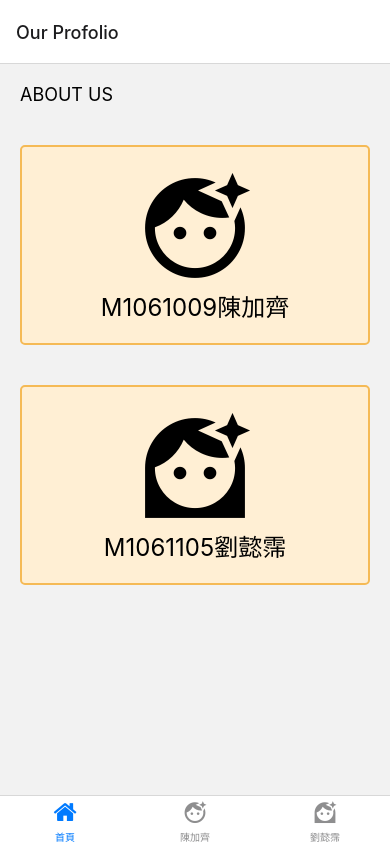
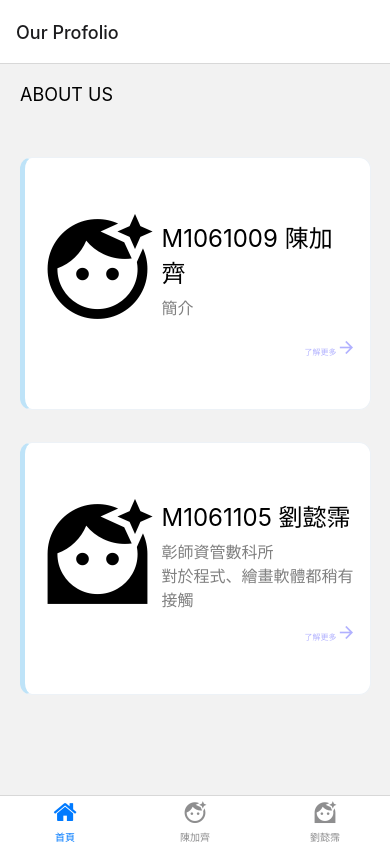
Before and after one commit to kitakita8879/web_final_project, a React Native app: screen / in a window 390 px wide. Built offline with nearby package versions, Linux system fonts and the light colour scheme.

Commit message:
home page

```diff
--- a/Home.js
+++ b/Home.js
@@ -1,21 +1,47 @@
 import { useState,useRef,useEffect } from "react";
 import { StyleSheet, Text, View, Image, TouchableOpacity } from 'react-native';
 import MaterialIcon from 'react-native-vector-icons/MaterialCommunityIcons';
+import { Button,HStack,VStack } from "@chakra-ui/react";
+import { useMediaQuery } from '@chakra-ui/media-query';
 
 
 export const HomeScreen = ({route, navigation}) =>{
+    const [isNotSmallerScreen] = useMediaQuery("(min-width:600px)");
+
     return (
         <View style={styles.container}>
             <Text style={{fontSize:18,margin:20}}>ABOUT US</Text>
             <View style={styles.item}>
-                <TouchableOpacity style={styles.btn} onPress={()=>navigation.navigate("M1061009")}>
-                    <MaterialIcon name="face-man-shimmer" size={120}/>
-                    <Text style={{fontSize:24}}>M1061009陳加齊</Text>
-                </TouchableOpacity>
-                <TouchableOpacity style={styles.btn} onPress={()=>navigation.navigate("M1061105")}>
-                    <MaterialIcon name="face-woman-shimmer" size={120}/>
-                    <Text style={{fontSize:24}}>M1061105劉懿霈</Text>
-                </TouchableOpacity>
+            <Button rounded="xl" borderWidth="1px" direction="row" flexWrap="wrap" mt={8} bg="white" borderColor="gray.100" borderLeftWidth="5px" borderLeftColor="blue.100" w={(isNotSmallerScreen) ? '30vw':'90vw'} h={(isNotSmallerScreen) ? '50vh':'30vh'}  _hover={{shadow: "lg" }} onClick={()=>navigation.navigate("M1061009")}>
+                    <VStack>
+                        <HStack spacing="1" >
+                            <MaterialIcon name="face-man-shimmer" size={120}/>
+                            <VStack direction="column" align='start' flexWrap="wrap" w={(isNotSmallerScreen) ? '20vw':'50vw'} >
+                                <Text style={{fontSize:24}}>M1061009 陳加齊</Text>
+                                <Text style={{fontSize:16, color:'gray',marginTop:6,flexWrap:"wrap",alignSelf:'flex-start'}}>簡介</Text>
+
+                            </VStack>
+                        </HStack>
+                        <Text style={{fontSize:8, color:'blue',opacity: 0.3,alignSelf:'flex-end',justifyContent:'flex-end'}}>了解更多
+                            <MaterialIcon name="arrow-right" size={20}/>
+                        </Text>
+                    </VStack>
+                </Button>
+                <Button rounded="xl" borderWidth="1px" direction="row" flexWrap="wrap" mt={8} bg="white" borderColor="gray.100" borderLeftWidth="5px" borderLeftColor="blue.100" w={(isNotSmallerScreen) ? '30vw':'90vw'} h={(isNotSmallerScreen) ? '50vh':'30vh'}  _hover={{shadow: "lg" }} onClick={()=>navigation.navigate("M1061105")}>
+                    <VStack>
+                        <HStack spacing="1" >
+                            <MaterialIcon name="face-woman-shimmer" size={120}/>
+                            <VStack direction="column" align='start' flexWrap="wrap" w={(isNotSmallerScreen) ? '20vw':'50vw'} >
+                                <Text style={{fontSize:24}}>M1061105 劉懿霈</Text>
+                                <Text style={{fontSize:16, color:'gray',marginTop:6,flexWrap:"wrap",alignSelf:'flex-start'}}>彰師資管數科所<br/>對於程式、繪畫軟體都稍有接觸</Text>
+
+                            </VStack>
+                        </HStack>
+                        <Text style={{fontSize:8, color:'blue',opacity: 0.3,alignSelf:'flex-end',justifyContent:'flex-end'}}>了解更多
+                            <MaterialIcon name="arrow-right" size={20}/>
+                        </Text>
+                    </VStack>
+                </Button>
             </View>
         </View>
     )
@@ -31,16 +57,4 @@ const styles = StyleSheet.create({
         flexWrap:'wrap',
         justifyContent:'space-evenly'
     },
-    btn:{
-        flexDirection:'column',
-        alignItems:'center',
-        justifyContent:'center',
-        backgroundColor:"#ffefd4",
-        width:350,
-        height:200,
-        margin:20,
-        borderRadius: 5,
-        borderWidth:2,
-        borderColor:"#f5ba56"
-    }
 });
--- a/M1061105.js
+++ b/M1061105.js
@@ -1,6 +1,6 @@
 import { useState,useRef,useEffect } from "react";
 import { StyleSheet,Image, ScrollView, Button, View} from 'react-native';
-import { Flex, Text,VStack,HStack, SimpleGrid } from "@chakra-ui/react";
+import { Flex, Text,VStack, SimpleGrid } from "@chakra-ui/react";
 import { useMediaQuery } from '@chakra-ui/media-query';
 import ICON from 'react-native-vector-icons/FontAwesome';
 import MaterialICON from 'react-native-vector-icons/MaterialCommunityIcons';
@@ -32,15 +32,14 @@ export const M1061105Screen = ({route, navigation}) =>{
                 </View>
 
                 <View style={{width:(isNotSmallerScreen) ? '70vw':'90vw',alignSelf:'center', marginTop:24}}>
-
                     <View style={styles.edu_app}>
                         <Text fontWeight="bold" fontSize="3xl" >學歷</Text>
                         <View style={{flexDirection:(isNotSmallerScreen) ?"row":"column",alignItems:(isNotSmallerScreen) ?"flex-start":"center"}}>
                             <Image style={[styles.img,{width:100,height:100}]} source={{ uri: 'https://rpage.ncue.edu.tw/var/file/0/1000/img/19/LOGO1.jpg' }}/>
                             <Text fontSize="2xl" color="gray.700" justify="center" alignSelf="center" ml={(isNotSmallerScreen) ?'12':'0'}>彰化師範大學資訊管理學系  數位內容科技與管理所</Text>
                         </View>
+                    </View>
 
-                    </View>
                     <View style={styles.edu_app}>
                         <Text fontWeight="bold" fontSize="3xl">技能</Text>
                         <Flex rounded="xl" borderWidth="1px" borderLeftWidth="5px" direction="row" flexWrap="wrap" mt={8} bg="white" borderColor="gray.100" w={(isNotSmallerScreen) ? '70vw':'90vw'} borderLeftColor="blue.100" justify="flex-start" _hover={{shadow: "lg" }}>
```
